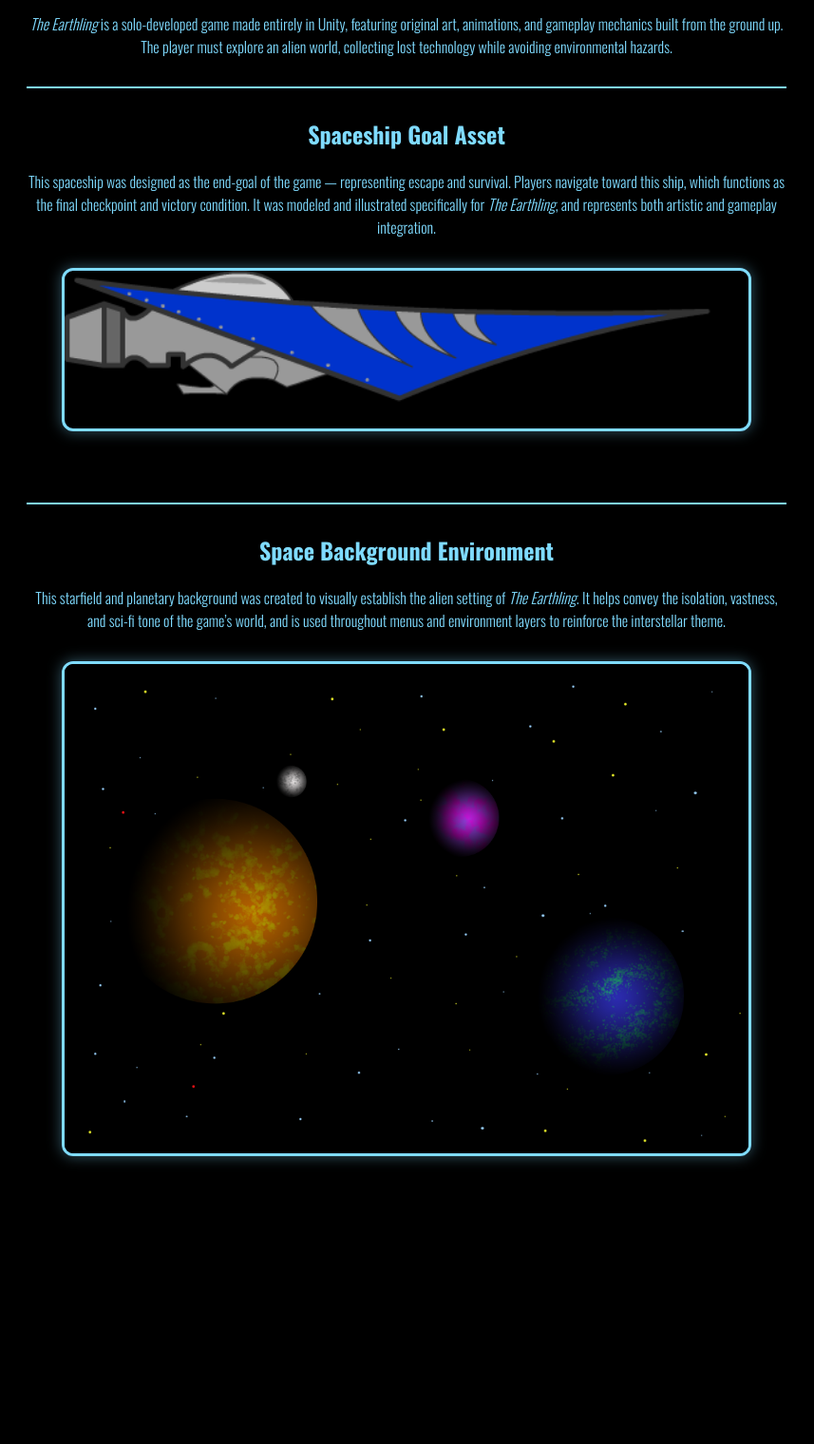
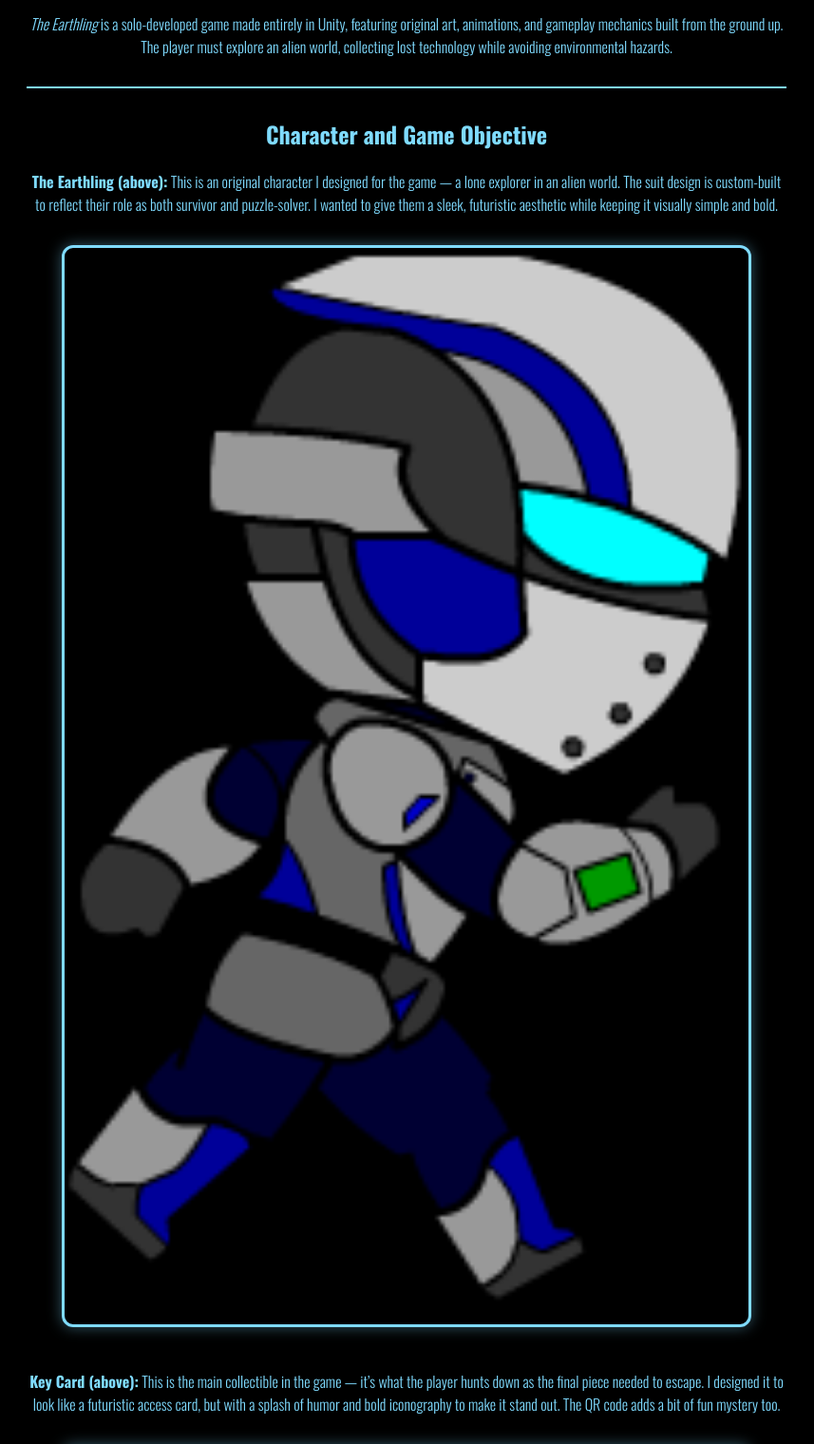
Before and after one commit to TheHermanator77/TheHermanator77.github.io, a plain HTML site: page solo-game.html in a window 1280 px wide. Shown: the part 660-2180 px from the top of the page at 95% size, without its empty margins (212-1069 px from the left). Before the commit the page ends 1992 px from the top, so only its background shows below. Drawn offline with nearby package versions, Linux system fonts and the light colour scheme.

Commit message:
adding more solo game assets

```diff
--- a/solo-game.html
+++ b/solo-game.html
@@ -29,6 +29,20 @@
 
     <hr>
 
+    <h2>Character and Game Objective</h2>
+
+    <p>
+      <strong>The Earthling (above):</strong> This is an original character I designed for the game — a lone explorer in an alien world. The suit design is custom-built to reflect their role as both survivor and puzzle-solver. I wanted to give them a sleek, futuristic aesthetic while keeping it visually simple and bold.
+    </p>
+    <img src="The Earthing.png" alt="The Earthling Character" class="art-image">
+
+    <p style="margin-top: 40px;">
+      <strong>Key Card (above):</strong> This is the main collectible in the game — it’s what the player hunts down as the final piece needed to escape. I designed it to look like a futuristic access card, but with a splash of humor and bold iconography to make it stand out. The QR code adds a bit of fun mystery too.
+    </p>
+    <img src="Key.png" alt="Key Card Collectible" class="art-image">
+
+    <hr>
+
     <h2>Spaceship Goal Asset</h2>
     <p>
       This spaceship was designed as the end-goal of the game — representing escape and survival. Players navigate toward this ship, which functions as the final checkpoint and victory condition. It was modeled and illustrated specifically for <em>The Earthling</em>, and represents both artistic and gameplay integration.
```
Also changed, not shown: Key.png (added), The Earthing.png (added).
